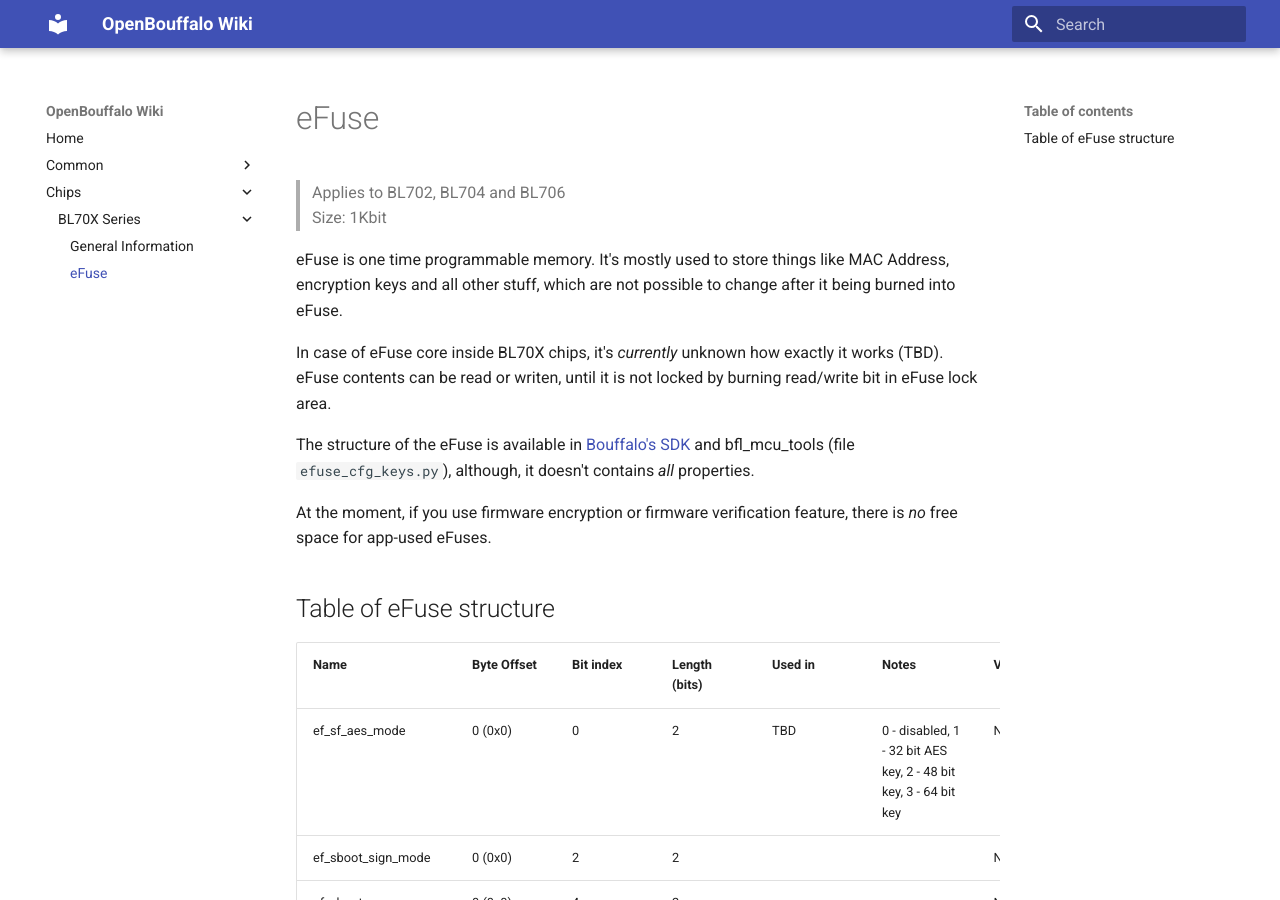
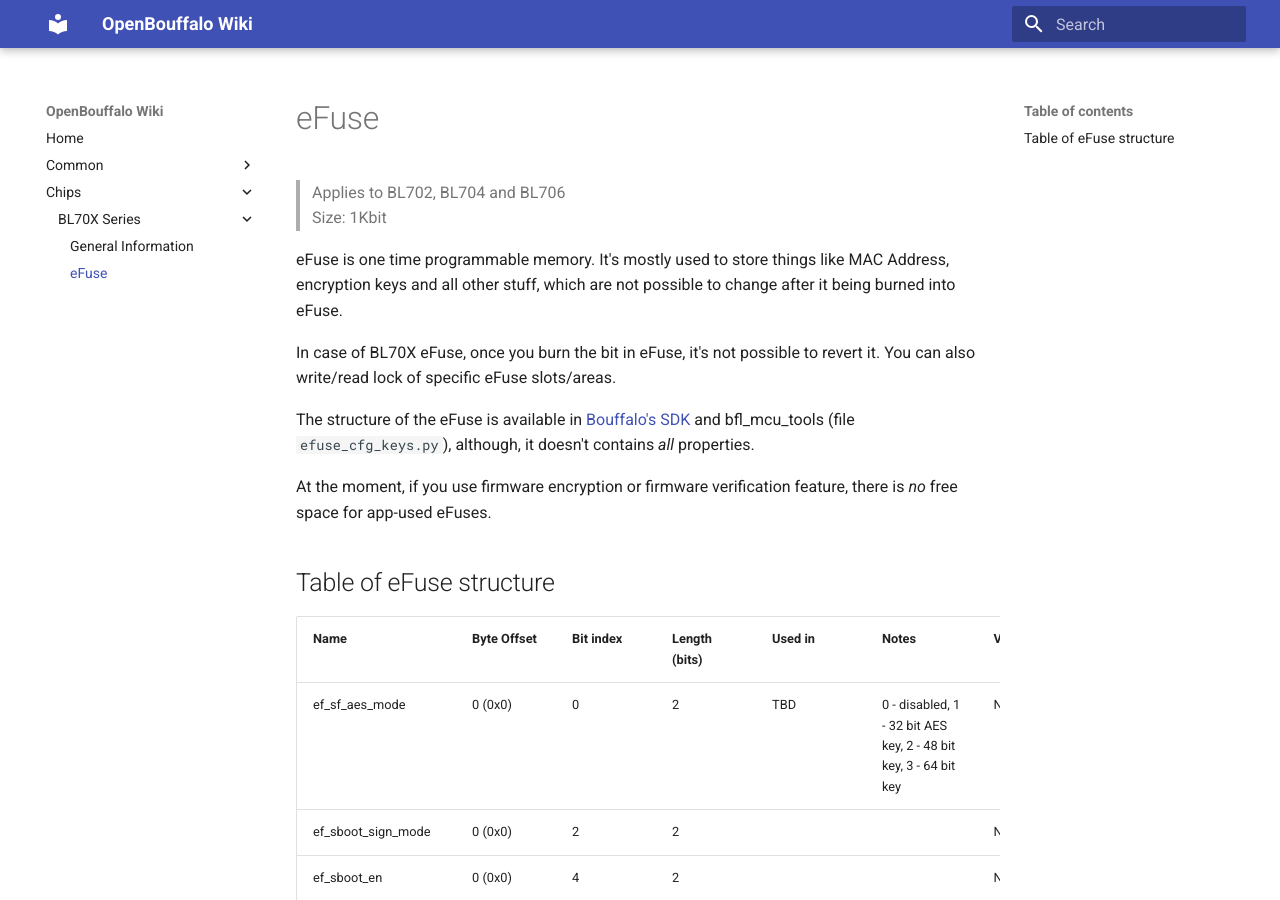
Before and after one commit to openbouffalo/openbouffalo.github.io, an MkDocs documentation site: the page built from docs/chips/bl70x/efuse.md, in a window 1280 px wide and 900 px high. Built offline with MkDocs 1.6.1 and Material for MkDocs 9.7.7, drawn with Linux system fonts in a browser that asks for light colours.

Commit message:
Correct the functionality of eFuse

```diff
--- a/docs/chips/bl70x/efuse.md
+++ b/docs/chips/bl70x/efuse.md
@@ -5,7 +5,7 @@
 
 eFuse is one time programmable memory. It's mostly used to store things like MAC Address, encryption keys and all other stuff, which are not possible to change after it being burned into eFuse.
 
-In case of eFuse core inside BL70X chips, it's _currently_ unknown how exactly it works (TBD). eFuse contents can be read or writen, until it is not locked by burning read/write bit in eFuse lock area.
+In case of BL70X eFuse, once you burn the bit in eFuse, it's not possible to revert it. You can also write/read lock of specific eFuse slots/areas.
 
 The structure of the eFuse is available in [Bouffalo's SDK](https://github.com/bouffalolab/bl_mcu_sdk/blob/master/drivers/bl702_driver/regs/ef_data_0_reg.h) and bfl_mcu_tools (file `efuse_cfg_keys.py`), although, it doesn't contains *all* properties.
 
```
